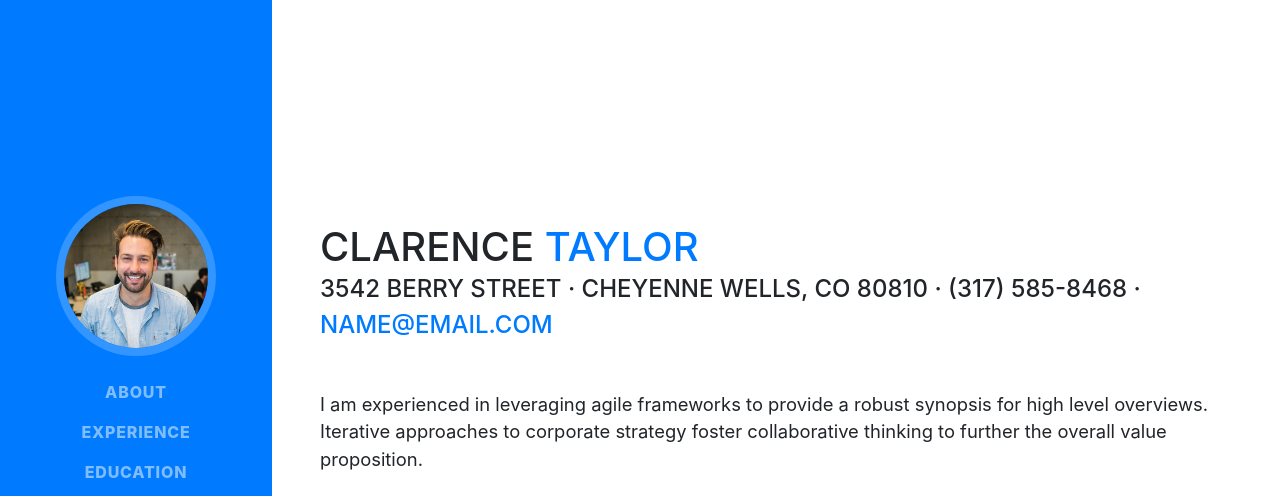
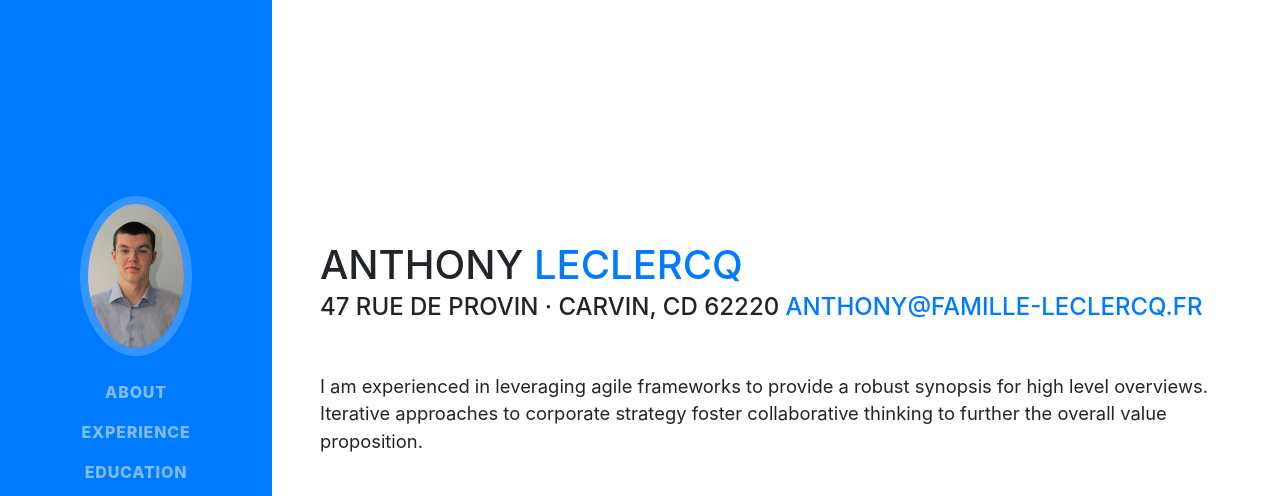
Before and after one commit to anthonyleclercq/profil, a website with bundled scripts: page CV/index.html in a window 1280 px wide. Shown: the top 496 px of the page. Built offline with nearby package versions, Linux system fonts and the light colour scheme; a web font is replaced by a local one.

Commit message:
ajout photo profil

```diff
--- a/CV/index.html
+++ b/CV/index.html
@@ -8,7 +8,7 @@
     <meta name="description" content="">
     <meta name="author" content="">
 
-    <title>Resume - Start Bootstrap Theme</title>
+    <title>CV - Anthony Leclercq</title>
 
     <!-- Bootstrap core CSS -->
     <link href="vendor/bootstrap/css/bootstrap.min.css" rel="stylesheet">
@@ -27,9 +27,9 @@
 
     <nav class="navbar navbar-expand-lg navbar-dark bg-primary fixed-top" id="sideNav">
       <a class="navbar-brand js-scroll-trigger" href="#page-top">
-        <span class="d-block d-lg-none">Clarence Taylor</span>
+        <span class="d-block d-lg-none">Anthony Leclercq</span>
         <span class="d-none d-lg-block">
-          <img class="img-fluid img-profile rounded-circle mx-auto mb-2" src="img/profile.jpg" alt="">
+          <img class="img-fluid img-profile rounded-circle mx-auto mb-2" src="img/profile.png" alt="">
         </span>
       </a>
       <button class="navbar-toggler" type="button" data-toggle="collapse" data-target="#navbarSupportedContent" aria-controls="navbarSupportedContent" aria-expanded="false" aria-label="Toggle navigation">
@@ -63,11 +63,11 @@
 
       <section class="resume-section p-3 p-lg-5 d-flex d-column" id="about">
         <div class="my-auto">
-          <h1 class="mb-0">Clarence
-            <span class="text-primary">Taylor</span>
+          <h1 class="mb-0">Anthony
+            <span class="text-primary">Leclercq</span>
           </h1>
-          <div class="subheading mb-5">3542 Berry Street · Cheyenne Wells, CO 80810 · (317) 585-8468 ·
-            <a href="mailto:name@email.com">name@email.com</a>
+          <div class="subheading mb-5">47 rue de provin · Carvin, CD 62220
+            <a href="mailto:name@email.com">anthony@famille-leclercq.fr</a>
           </div>
           <p class="lead mb-5">I am experienced in leveraging agile frameworks to provide a robust synopsis for high level overviews. Iterative approaches to corporate strategy foster collaborative thinking to further the overall value proposition.</p>
           <div class="social-icons">
```
Also changed, not shown: CV/img/profile.jpg (deleted), CV/img/profile.png (added).
